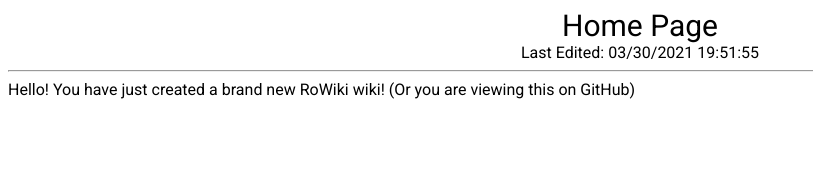
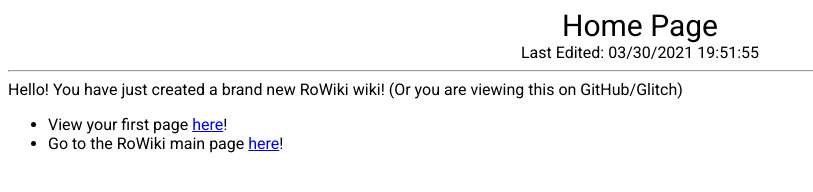
Before and after one commit to 5qc/RoWiki, a plain HTML site: page index.html in a window 1280 px wide. Shown: the whole page, without its empty margins (0-813 px from the left). Drawn offline with Linux system fonts and the light colour scheme.

Commit message:
Update index.html

```diff
--- a/index.html
+++ b/index.html
@@ -1,3 +1,4 @@
+
 <!DOCTYPE html>
 <html lang="en">
   <head>
@@ -7,7 +8,7 @@
 
     <title>Home Page | RoWiki</title>
     <link rel="stylesheet" href="/style.css" />
-    <link rel="icon" href="//cdn.glitch.com/bfc3f1b0-8230-4230-9cd5-0022d07ad283%2Ficon.png?v=1616830950569" />
+    <link rel="icon" href="//cdn.glitch.com/bfc3f1b0-8230-4230-9cd5-0022d07ad283%2Ficonn.png" />
 
     <link rel="preconnect" href="https://fonts.gstatic.com" />
     <link href="https://fonts.googleapis.com/css2?family=Roboto&display=swap" rel="stylesheet" />
@@ -20,7 +21,11 @@
       Last Edited: <span id="lastedited"></span>
     </center>
     <hr />
-    Hello! You have just created a brand new RoWiki wiki! (Or you are viewing this on GitHub)
+    Hello! You have just created a brand new RoWiki wiki! (Or you are viewing this on GitHub/Glitch)
+    <ul>
+      <li>View your first page <a href="/wiki/TemplatePage.html">here</a>!</li>
+      <li>Go to the RoWiki main page <a href="//rowiki-main.glitch.me">here</a>!</li>
+    </ul>
 
     <script>
       document.getElementById("lastedited").innerHTML = document.lastModified;
```
